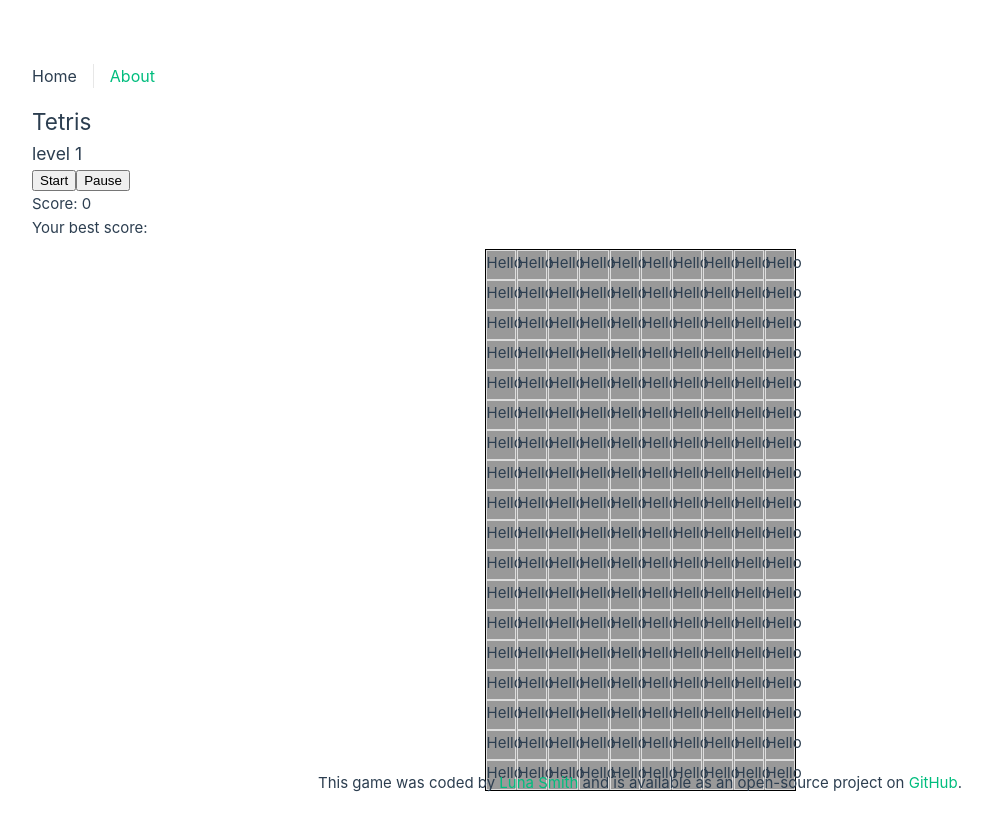
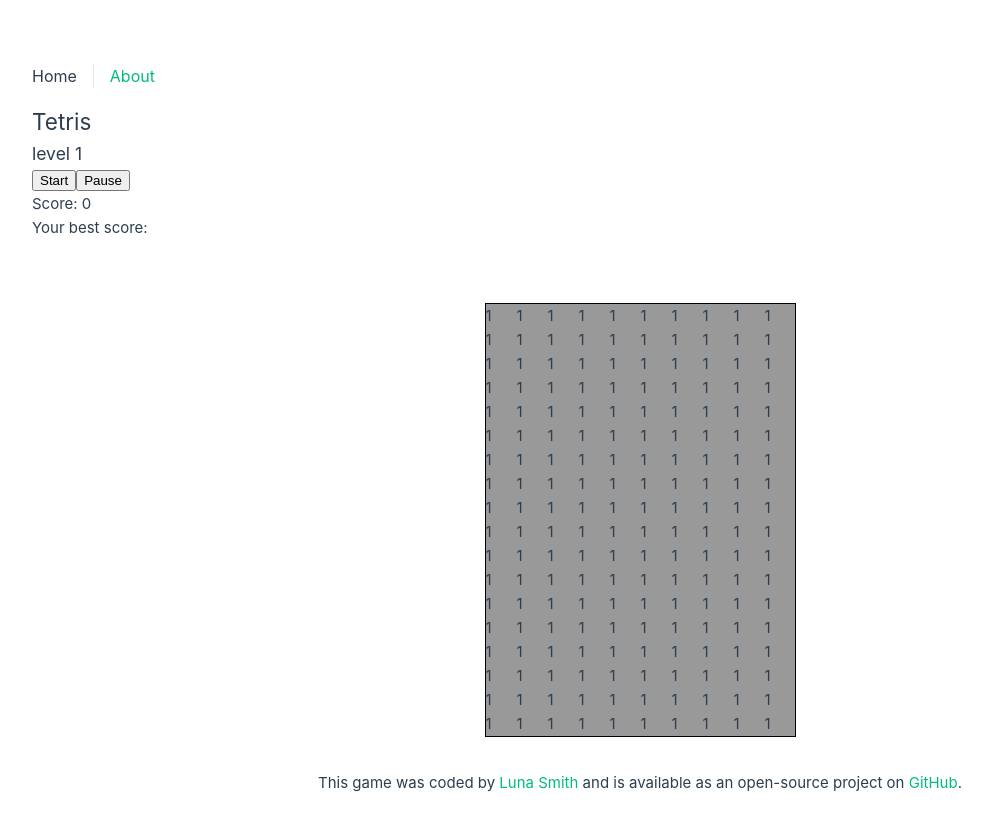
Before and after one commit to Lu-Smith/tetris_vue_typescript_tdd, a Vue app in the folder tetris/: page / in a window 1280 px wide. Shown: the whole page, without its empty margins (0-992 px from the left). Built offline with nearby package versions, Linux system fonts and the light colour scheme.

Commit message:
Updated testing in GameContainer

```diff
--- a/tetris/src/components/GameContainer.vue
+++ b/tetris/src/components/GameContainer.vue
@@ -1,14 +1,14 @@
 <script lang="ts" setup>
 import { ref } from 'vue'
-const rows = ref(Array.from({length: 10}, () => Array(18).fill('Hello')))
+const boardRows = ref(Array.from({length: 10}, () => Array(18).fill('1')))
 </script>
 
 <template>
     <div class="board-container">
         <div class="board">
-            <div class="rows" v-for="(row, rowIndex) in rows" :key="rowIndex">
-                <div class="cells" v-for="(cell, cellIndex) in row" :key="cellIndex">
-                    {{ cell }}
+            <div class="board-rows" v-for="(boardRow, rowIndex) in boardRows" :key="rowIndex">
+                <div class="board-cells" v-for="(boardCell, cellIndex) in boardRow" :key="cellIndex">
+                    {{ boardCell }}
                 </div>
             </div>
         </div>
@@ -26,15 +26,18 @@ const rows = ref(Array.from({length: 10}, () => Array(18).fill('Hello')))
 .board {
   display: grid;
   grid-template-columns: repeat(10, 30px);
-  grid-gap: 1px; /* Gap between cells */
+  grid-gap: 1px;
   border: 1px solid #000;
   background-color: rgba(0, 0, 0, 0.4);
 }
 
 .cells {
-  width: 30px; /* Adjust cell size as needed */
-  height: 30px; /* Adjust cell size as needed */
+  width: 30px;
+  height: 30px;
   background-color: transparent;
   border: 1px solid #ddd;
+  display: flex;
+    align-items: center;
+    justify-content: center;
 }
 </style>
```
Also changed, not shown: 1 other file (tests, documents, lock files or other folders).
